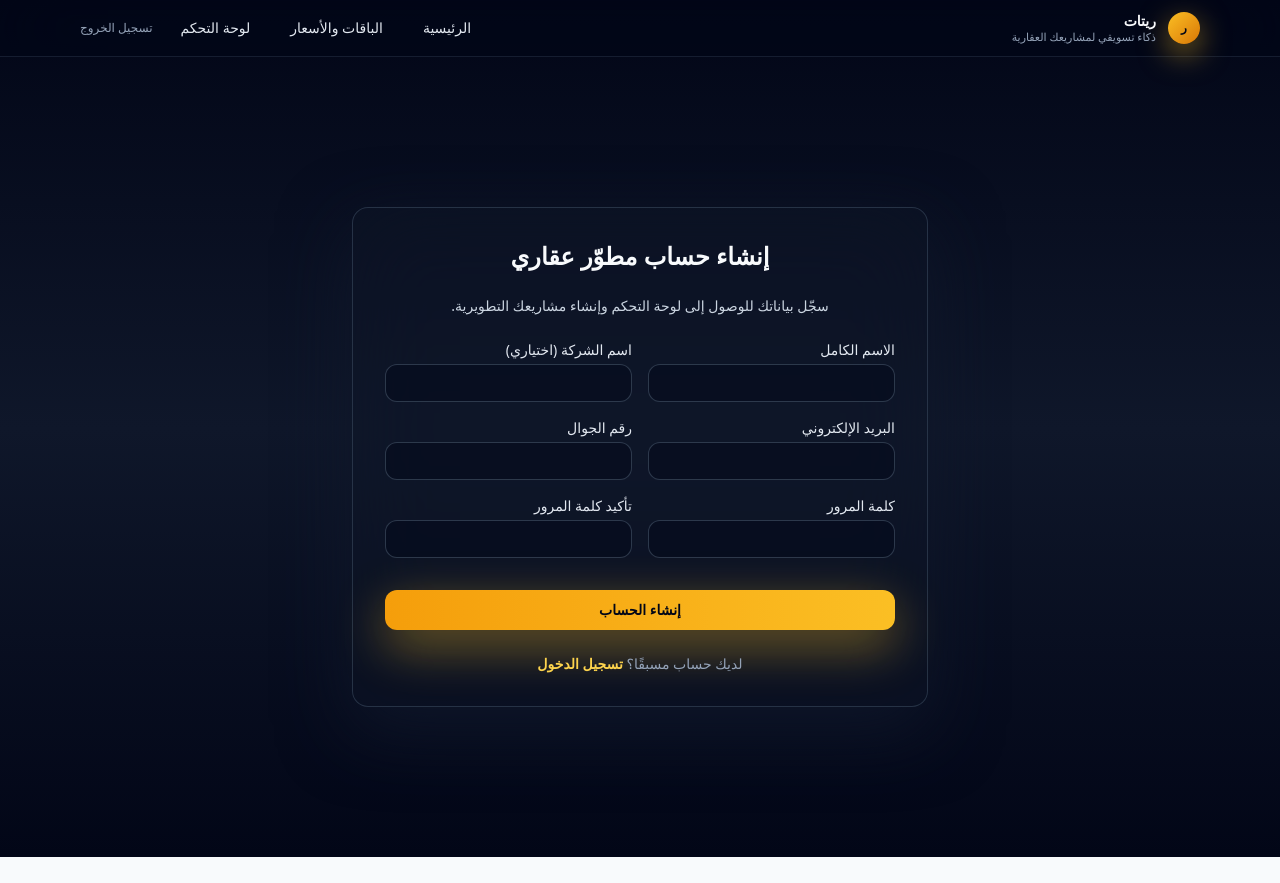
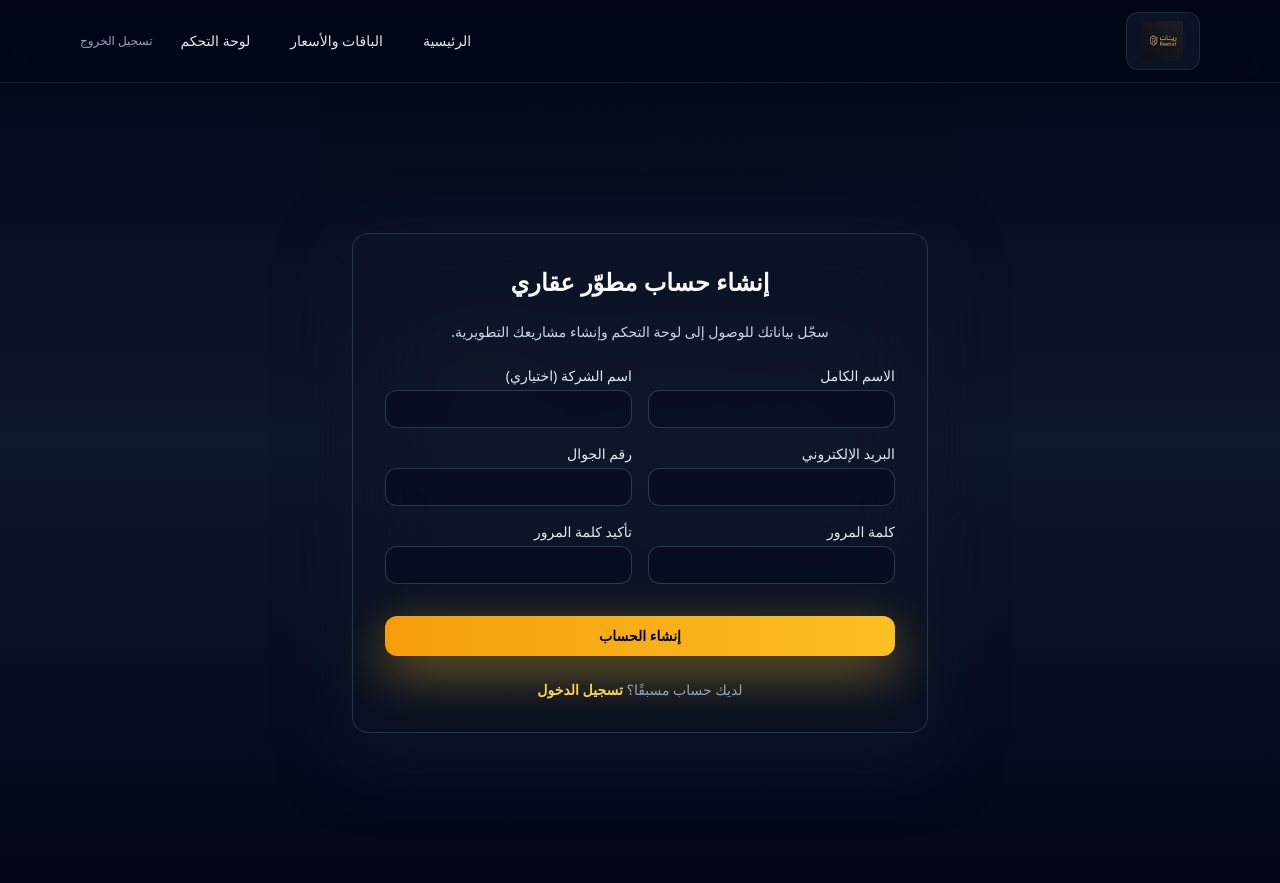
Before and after one commit to Raad1403/reetat-, a Next.js app: page /auth/register in a window 1280 px wide. Before the commit the page ends 857 px from the top, so only its background shows below. Built offline with nearby package versions, Linux system fonts and the light colour scheme.

Commit message:
Add Google Analytics tracking (G-XLQ2HHM8Y0)

```diff
--- a/src/app/auth/login/page.tsx
+++ b/src/app/auth/login/page.tsx
@@ -2,6 +2,7 @@
 
 import { FormEvent, useState } from "react";
 import { useRouter } from "next/navigation";
+import Image from "next/image";
 
 export default function LoginPage() {
   const router = useRouter();
--- a/src/app/auth/register/page.tsx
+++ b/src/app/auth/register/page.tsx
@@ -2,6 +2,7 @@
 
 import { FormEvent, useState } from "react";
 import { useRouter } from "next/navigation";
+import Image from "next/image";
 
 export default function RegisterPage() {
   const router = useRouter();
--- a/src/app/auth/verify-otp/page.tsx
+++ b/src/app/auth/verify-otp/page.tsx
@@ -2,6 +2,7 @@
 
 import { useState, useEffect, Suspense } from "react";
 import { useRouter, useSearchParams } from "next/navigation";
+import Image from "next/image";
 
 function VerifyOTPContent() {
   const router = useRouter();
--- a/src/app/layout.tsx
+++ b/src/app/layout.tsx
@@ -1,7 +1,9 @@
 import type { Metadata } from "next";
 import React from "react";
 import Link from "next/link";
+import Image from "next/image";
 import { LogoutButton } from "@/components/logout-button";
+import GoogleAnalytics from "@/components/google-analytics";
 import "./globals.css";
 
 export const metadata: Metadata = {
@@ -17,23 +19,32 @@ export default function RootLayout({
 }) {
   return (
     <html lang="ar" dir="rtl">
-      <body className="min-h-screen bg-gradient-to-b from-slate-950 via-slate-900 to-slate-950 text-slate-50 antialiased">
-        <div className="min-h-screen">
+      <body className="min-h-screen bg-gradient-to-b from-slate-950 via-slate-900 to-slate-950 text-slate-50 antialiased relative">
+        <GoogleAnalytics GA_MEASUREMENT_ID="G-XLQ2HHM8Y0" />
+        <div
+          className="fixed inset-0 z-0 opacity-5 pointer-events-none"
+          style={{
+            backgroundImage: 'url(/logo.png)',
+            backgroundPosition: 'center',
+            backgroundRepeat: 'no-repeat',
+            backgroundSize: '50%',
+          }}
+        />
+        <div className="min-h-screen relative z-10">
           <header className="sticky top-0 z-40 border-b border-slate-800/70 bg-slate-950/70 backdrop-blur-2xl">
             <div className="mx-auto flex max-w-6xl items-center justify-between px-4 py-3">
-              <div className="flex items-center gap-3">
-                <div className="flex h-8 w-8 items-center justify-center rounded-2xl bg-gradient-to-br from-amber-400 to-amber-600 text-slate-950 text-xs font-extrabold shadow-[0_10px_30px_rgba(251,191,36,0.55)]">
-                  ر
+              <Link href="/" className="flex items-center gap-3 hover:opacity-90 transition-opacity">
+                <div className="bg-slate-900/80 backdrop-blur-md rounded-xl px-4 py-2 border border-slate-700/50">
+                  <Image
+                    src="/logo.png"
+                    alt="ريتات - Reetat"
+                    width={140}
+                    height={42}
+                    className="h-10 w-auto opacity-90"
+                    priority
+                  />
                 </div>
-                <div className="text-right">
-                  <p className="text-sm font-semibold leading-tight text-slate-50">
-                    ريتات
-                  </p>
-                  <p className="text-[11px] text-slate-400 leading-tight">
-                    ذكاء تسويقي لمشاريعك العقارية
-                  </p>
-                </div>
-              </div>
+              </Link>
               <nav className="flex items-center gap-4 text-xs md:text-sm text-slate-200">
                 <Link
                   href="/"
--- a/src/app/page.tsx
+++ b/src/app/page.tsx
@@ -1,5 +1,6 @@
 import React from "react";
 import Link from "next/link";
+import Image from "next/image";
 import { cookies } from "next/headers";
 
 export default function HomePage() {
--- /dev/null
+++ b/src/components/google-analytics.tsx
@@ -0,0 +1,26 @@
+import Script from 'next/script'
+
+export default function GoogleAnalytics({ GA_MEASUREMENT_ID }: { GA_MEASUREMENT_ID: string }) {
+  return (
+    <>
+      <Script
+        strategy="afterInteractive"
+        src={`https://www.googletagmanager.com/gtag/js?id=${GA_MEASUREMENT_ID}`}
+      />
+      <Script
+        id="google-analytics"
+        strategy="afterInteractive"
+        dangerouslySetInnerHTML={{
+          __html: `
+            window.dataLayer = window.dataLayer || [];
+            function gtag(){dataLayer.push(arguments);}
+            gtag('js', new Date());
+            gtag('config', '${GA_MEASUREMENT_ID}', {
+              page_path: window.location.pathname,
+            });
+          `,
+        }}
+      />
+    </>
+  )
+}
```
Also changed, not shown: public/logo.png (added).
